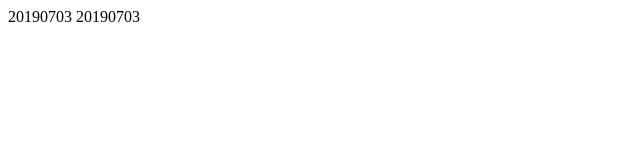
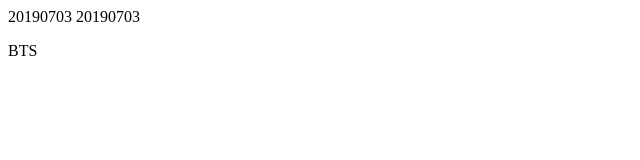
Before and after one commit to ajou201921/fan-page, a plain HTML site: page index.html in a window 1280 px wide. Shown: the full height of the page, 0-640 px from the left. Drawn offline with Linux system fonts and the light colour scheme.

Commit message:
Add BTS
add BTS

```diff
--- a/index.html
+++ b/index.html
@@ -2,4 +2,5 @@
 <head>20190703</head>
 
 <body>20190703</body>
+  <p>BTS</p>
 </html>
```
